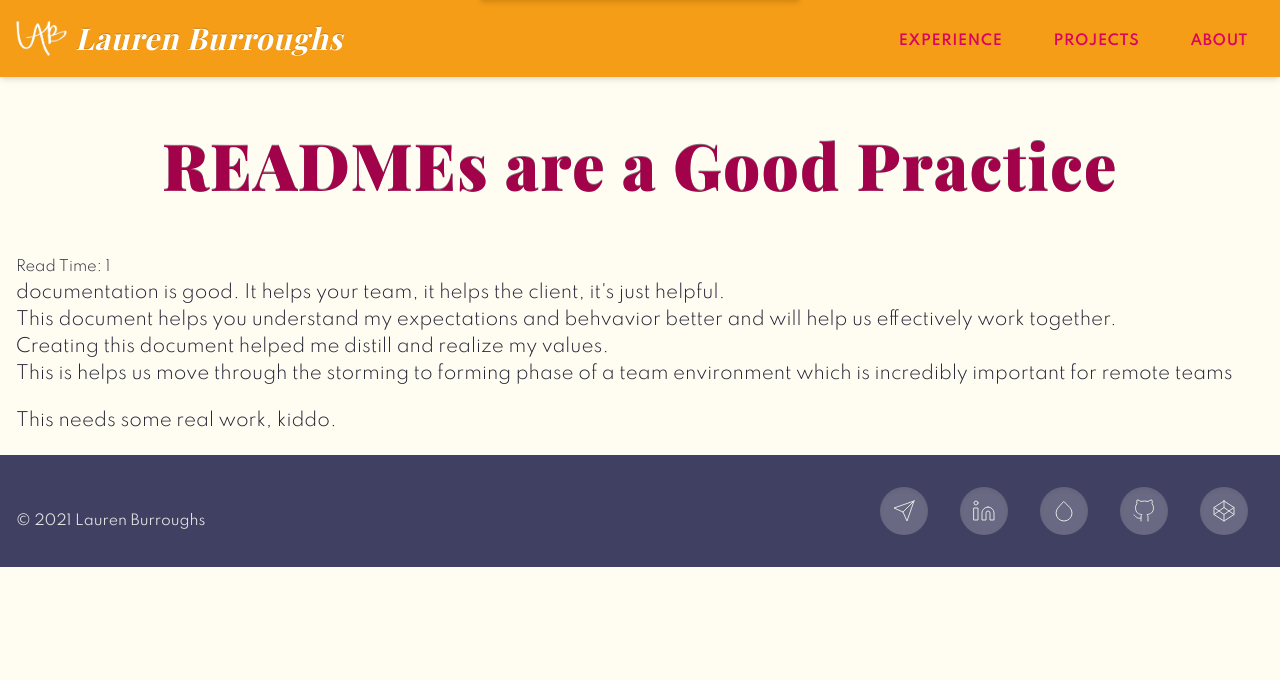
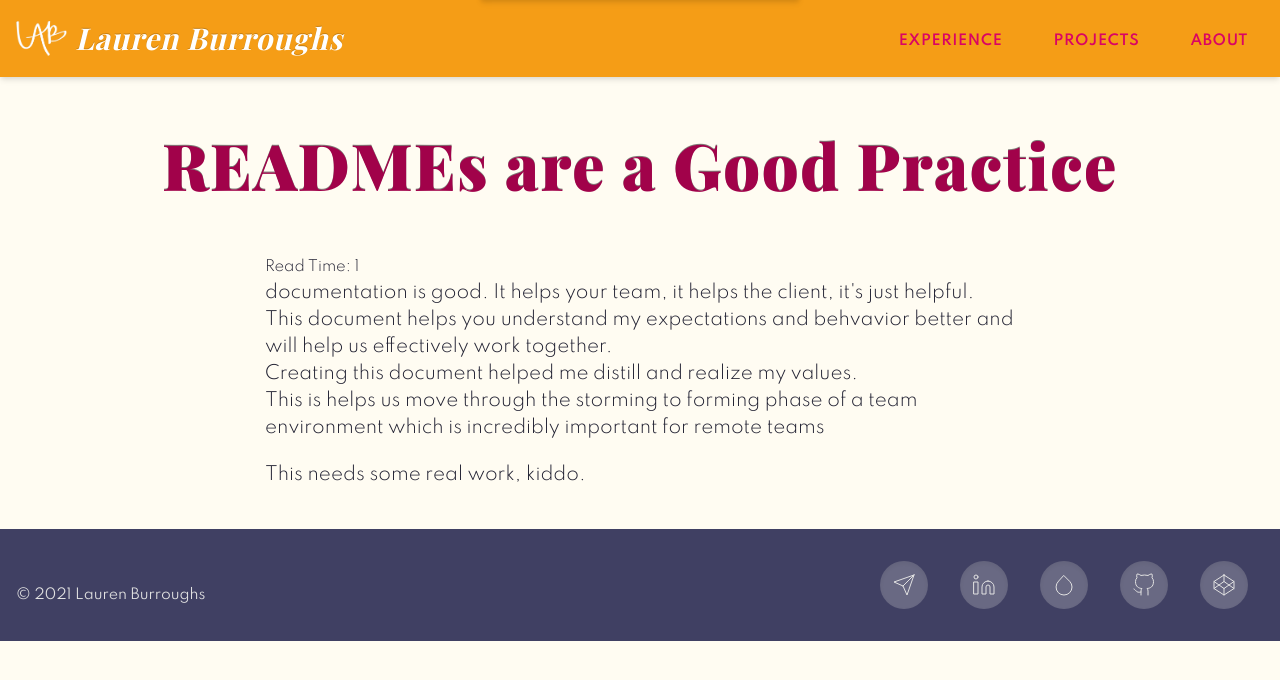
Before and after one commit to labbydev/portfolio, a Gatsby site: page /blog/readmes-be-good/ in a window 1280 px wide. Built offline with nearby package versions, Linux system fonts and the light colour scheme; Gatsby itself is replaced by a stand-in of ours; a web font is replaced by a local one.

Commit message:
chore(post): fix post template to use content styling.

```diff
--- a/src/templates/post.js
+++ b/src/templates/post.js
@@ -9,10 +9,12 @@ export default function Template({ data }) {
     <Layout>
       <div>
         <h1>{frontmatter.title}</h1>
-        <small>Read Time: {timeToRead}</small>
-        <div
-          dangerouslySetInnerHTML={{ __html: html }}
-        />
+        <div className={`content`}>
+          <small>Read Time: {timeToRead}</small>
+          <div
+            dangerouslySetInnerHTML={{ __html: html }}
+          />
+        </div>
       </div>
     </Layout>
   )
```
